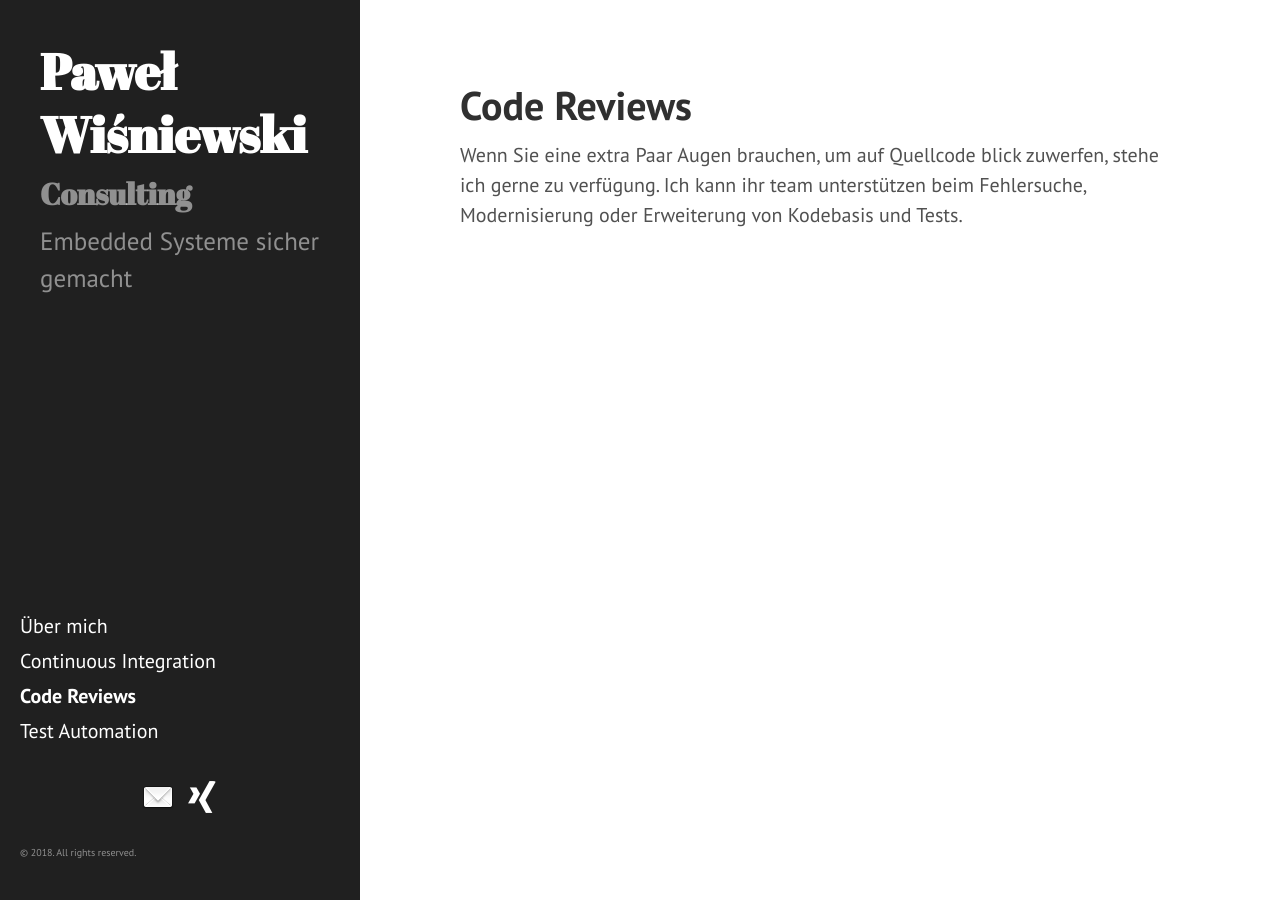
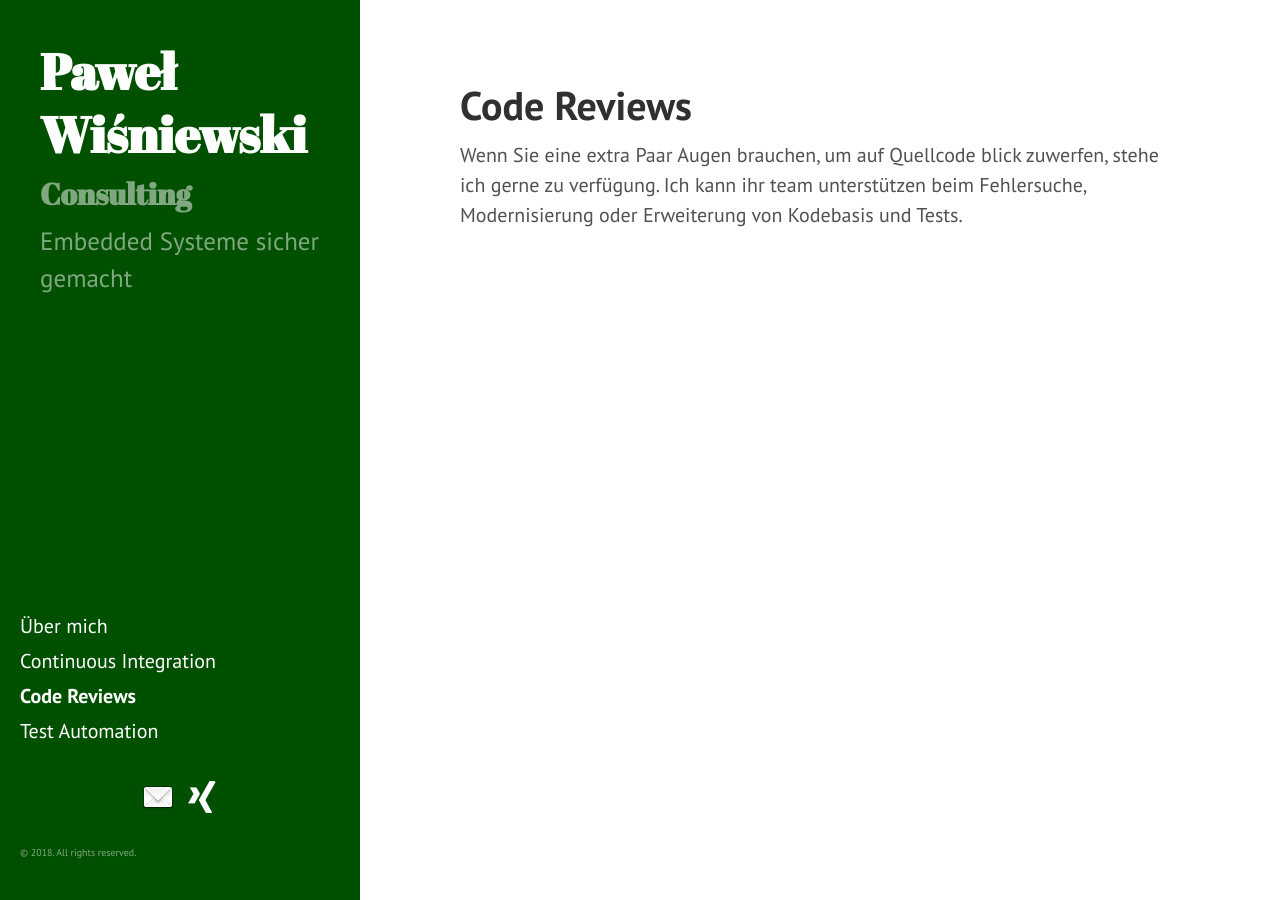
Before and after one commit to WisniewskiP/WisniewskiP.github.io, a Jekyll site: the page built from code_reviews.md, in a window 1280 px wide. Built offline with Jekyll 4.4.1, drawn with Linux system fonts in a browser that asks for light colours.

Commit message:
dark green

```diff
--- a/_layouts/default.html
+++ b/_layouts/default.html
@@ -3,7 +3,7 @@
 
   {% include head.html %}
 
-  <body>
+  <body class="theme-base-xx">
 
     {% include sidebar.html %}
 
--- a/public/css/hyde.css
+++ b/public/css/hyde.css
@@ -237,6 +237,15 @@ a.sidebar-nav-item:focus {
   color: #90a959;
 }
 
+/* Dark Green */
+.theme-base-xx .sidebar {
+  background-color: #005000;
+}
+.theme-base-xx .content a,
+.theme-base-xx .related-posts li a:hover {
+  color: #005000;
+}
+
 /* Cyan */
 .theme-base-0c .sidebar {
   background-color: #75b5aa;
```
